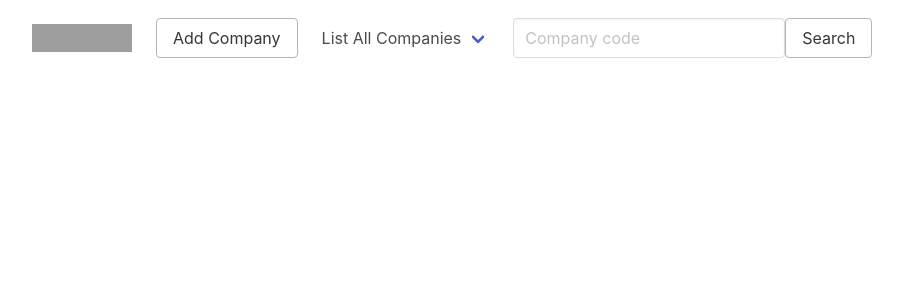
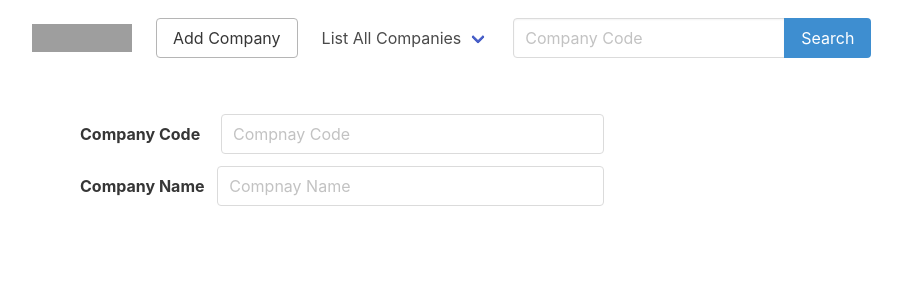
Before and after one commit to Soham-chattopadhyay/EStocksManagerWeb, an Angular app: page / in a window 1280 px wide. Shown: the top 300 px of the page, without its empty margins (298-1201 px from the left). Built offline with nearby package versions, Linux system fonts and the light colour scheme; grey boxes are pictures that could not be loaded.

Commit message:
page deisgn till company code and name

```diff
--- a/package.json
+++ b/package.json
@@ -16,6 +16,7 @@
     "@angular/compiler": "~11.2.11",
     "@angular/core": "~11.2.11",
     "@angular/forms": "~11.2.11",
+    "@angular/material": "^11.2.10",
     "@angular/platform-browser": "~11.2.11",
     "@angular/platform-browser-dynamic": "~11.2.11",
     "@angular/router": "~11.2.11",
--- a/src/app/app.component.html
+++ b/src/app/app.component.html
@@ -20,10 +20,42 @@
         </div>
 
         <div class="navbar-item">
-          <input class="input" type="text" placeholder="Company code">
-          <button class="button is-hovered">Search</button>
+          <div class="field has-addons">
+            <div class="control">
+              <input class="input" type="text" placeholder="Company Code">
+            </div>
+            <div class="control">
+              <a class="button is-info">
+                Search
+              </a>
+            </div>
+          </div>
         </div>
       </div>
     </div>
   </nav>
+
+  <section class="section">
+    <div class="field is-horizontal">
+      <label class="label" style="padding-top: 0.5rem;">Company Code</label>
+      <div class="field-body">
+        <div class="field">
+          <div class="control" style="padding-left: 1.3rem;">
+            <input class="input" type="text" placeholder="Compnay Code" readonly>
+          </div>
+        </div>
+      </div>
+    </div>
+    <div class="field is-horizontal">
+      <label class="label" style="padding-top: 0.5rem;">Company Name</label>
+      <div class="field-body">
+        <div class="field">
+          <div class="control" style="padding-left: 0.8rem;">
+            <input class="input" type="text" placeholder="Compnay Name" readonly>
+          </div>
+        </div>
+      </div>
+    </div>
+  </section>
+
 </div>
```
Also changed, not shown: 1 other file (tests, documents, lock files or other folders).
